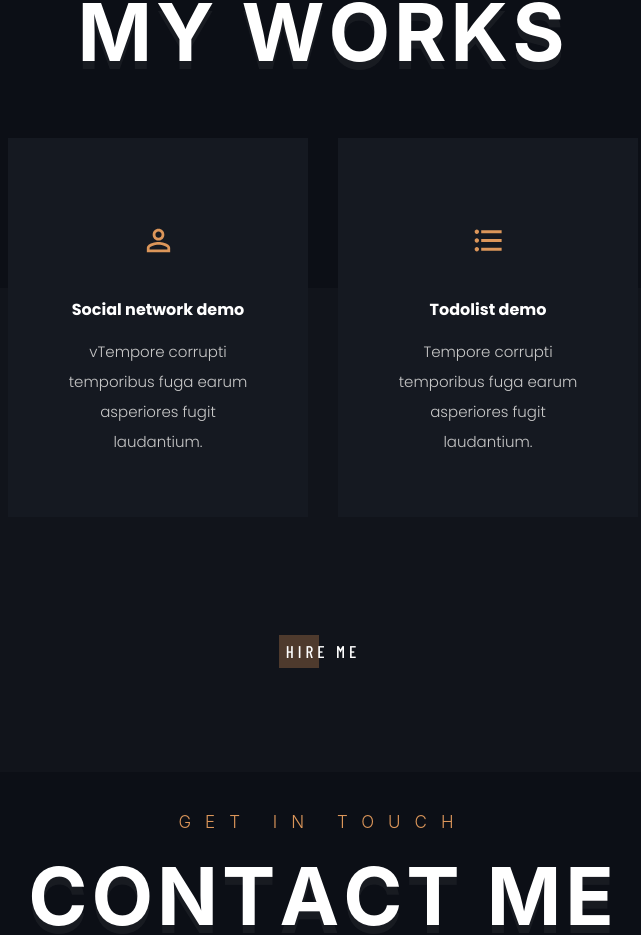
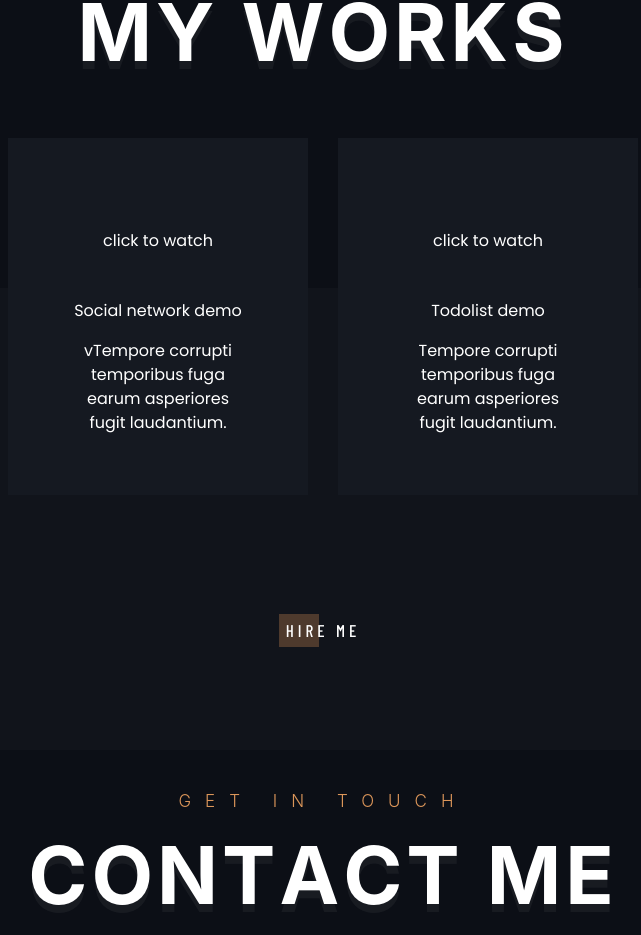
Before and after one commit to KseniaTst/CV, a React (Create React App) app: page / in a window 1280 px wide. Shown: the part 1534-2469 px from the top of the page, without its empty margins (317-958 px from the left). Built offline with nearby package versions, Linux system fonts and the light colour scheme; a web font is replaced by a local one.

Commit message:
some settings

```diff
--- a/src/Components/TextHeaders/LittleHeader.tsx
+++ b/src/Components/TextHeaders/LittleHeader.tsx
@@ -1,10 +1,13 @@
 import s from './Header.module.scss'
+const Reveal = require('react-reveal/Reveal')
 
 type PropsType={
     text:string
 }
 export const LittleHeader=(props:PropsType)=>{
     return(
+        <Reveal >
         <h6 className={s.little}>{props.text}</h6>
+        </Reveal>
     )
 }
--- a/src/Components/Works/OneWork.tsx
+++ b/src/Components/Works/OneWork.tsx
@@ -1,3 +1,4 @@
+import { motion } from 'framer-motion'
 import s from './Works.module.scss'
 
 
@@ -5,17 +6,23 @@ type PropsType={
     icon:JSX.Element
     projectName:string
     description:string
+    title:string
+    address:string
 }
 
-export const OneWork=(props:PropsType)=>{
-    return(
-        <div className={s.oneWork} >
-            <div className={s.watch}>
-                {props.icon}
-            </div>
-            <div className={s.description}>
+export const OneWork = (props: PropsType) => {
+
+    return (
+        <div className={s.oneWork}>
+            <motion.div className={s.watch} id={props.title}  >
+                <motion.img  src={props.address} whileHover={{scale:1.1, opacity:0.4}}/>
+                <motion.span className={s.span} >click to watch</motion.span>
+                {/*{props.icon}*/}
+            </motion.div>
+            <div className={s.projectName}>
                 <p>{props.projectName}</p>
-                <div>{props.description}</div>
+                <div  >{props.description}</div>
+
             </div>
         </div>
     )
--- a/src/index.css
+++ b/src/index.css
@@ -10,4 +10,8 @@ body {
 code {
   font-family: source-code-pro, Menlo, Monaco, Consolas, 'Courier New',
     monospace;
+
 }
+html{
+  scroll-behavior: smooth;
+}
```
